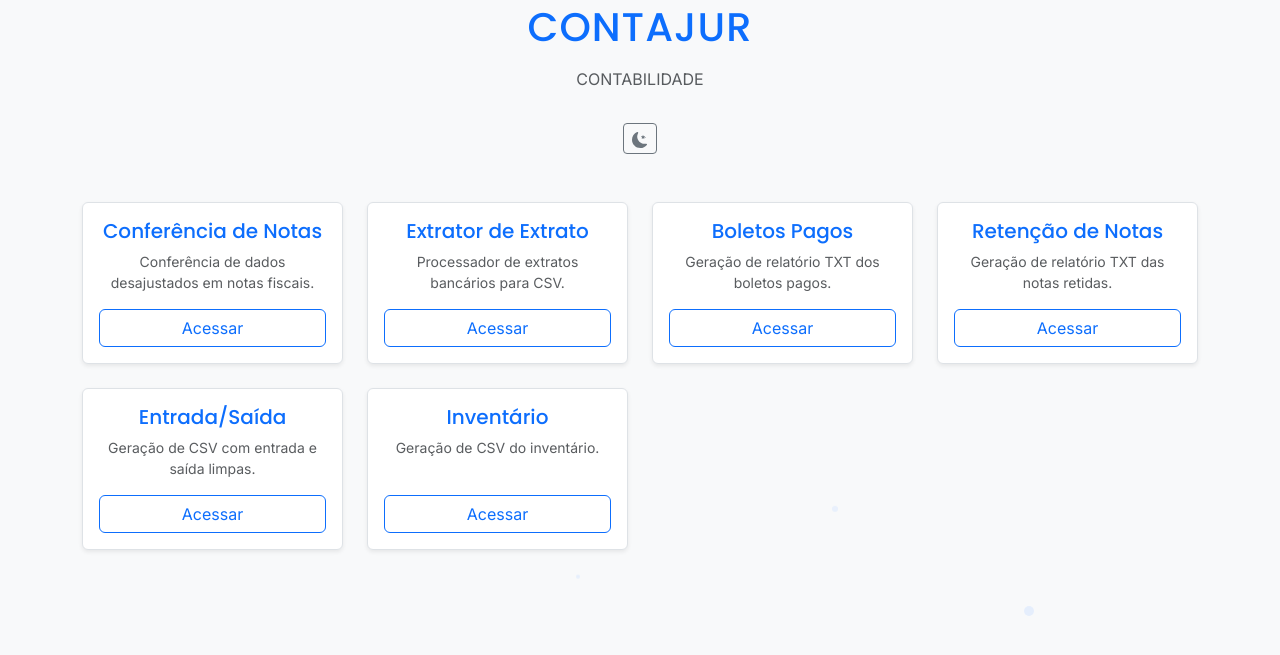
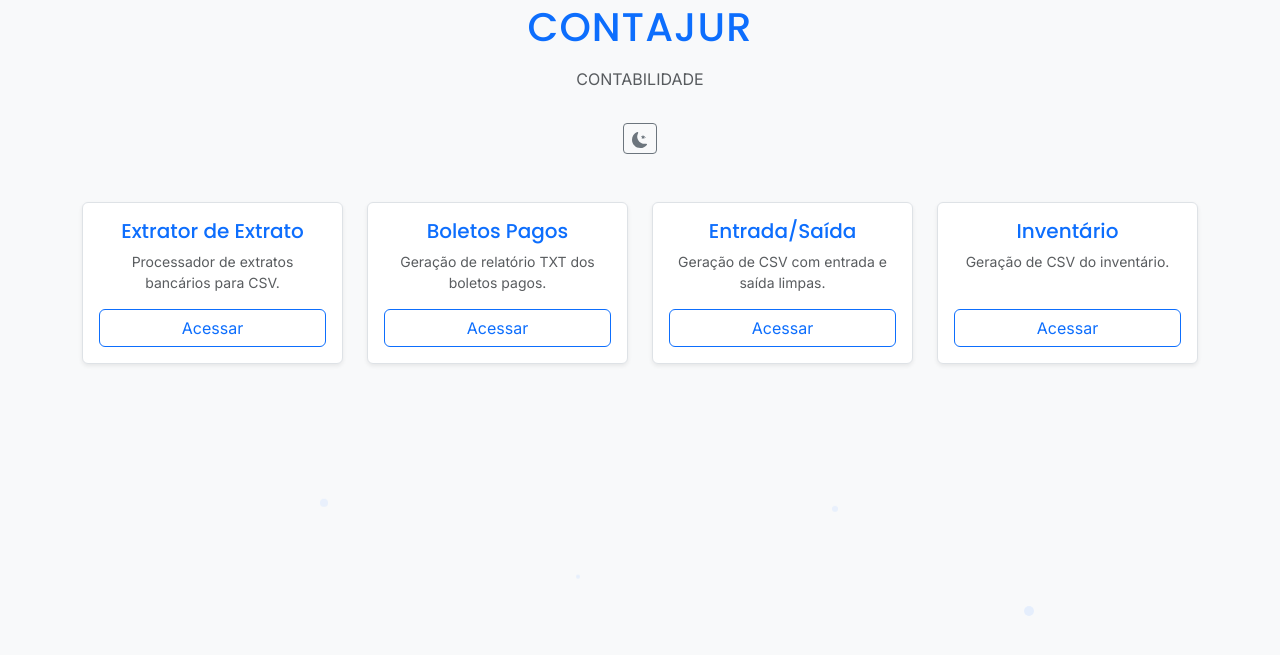
Before and after one commit to pedrocarneiro17/sistemas_contajur, a Flask app: page / in a window 1280 px wide. Shown: the part 120-775 px from the top of the page. Run offline with Flask 3, Linux system fonts and the light colour scheme.

Commit message:
desativação de dois sistemas

```diff
--- a/home/templates/home.html
+++ b/home/templates/home.html
@@ -39,7 +39,7 @@
 
         <div class="row row-cols-1 row-cols-sm-2 row-cols-lg-4 g-4 systems-grid">
 
-            <div class="col">
+            <!--<div class="col">
                 <div class="card h-100 shadow-sm custom-card">
                     <div class="card-body d-flex flex-column text-center">
                         <h2 class="card-title h5">Conferência de Notas</h2>
@@ -47,7 +47,7 @@
                         <a href="{{ url_for('conferencia.conferencia') }}" class="btn btn-outline-primary mt-auto">Acessar</a>
                     </div>
                 </div>
-            </div>
+            </div> -->
 
             <div class="col">
                 <div class="card h-100 shadow-sm custom-card">
@@ -69,7 +69,7 @@
                 </div>
             </div>
 
-            <div class="col">
+            <!--<div class="col">
                 <div class="card h-100 shadow-sm custom-card">
                     <div class="card-body d-flex flex-column text-center">
                         <h2 class="card-title h5">Retenção de Notas</h2>
@@ -77,7 +77,7 @@
                         <a href="{{ url_for('retencao_notas.retencao_notas_page') }}" class="btn btn-outline-primary mt-auto">Acessar</a>
                     </div>
                 </div>
-            </div>
+            </div> -->
 
             <div class="col">
                 <div class="card h-100 shadow-sm custom-card">
```
